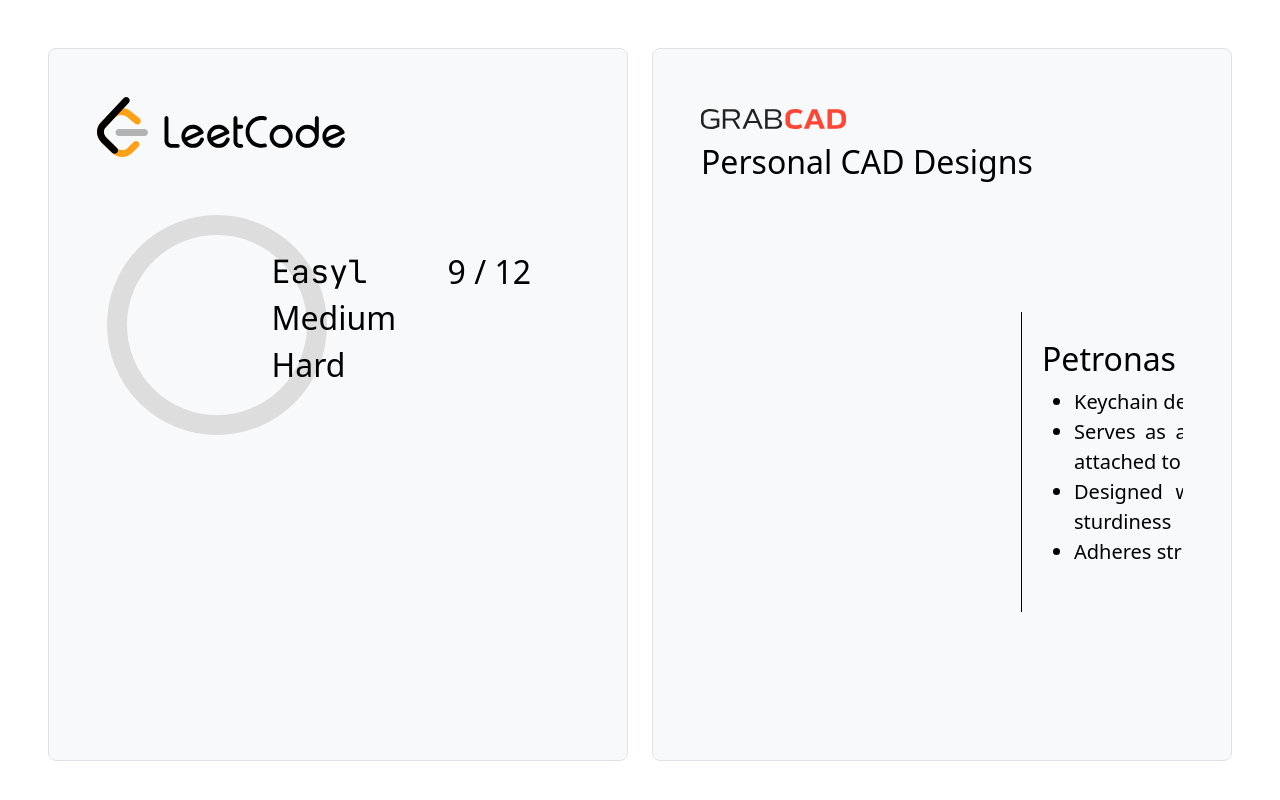
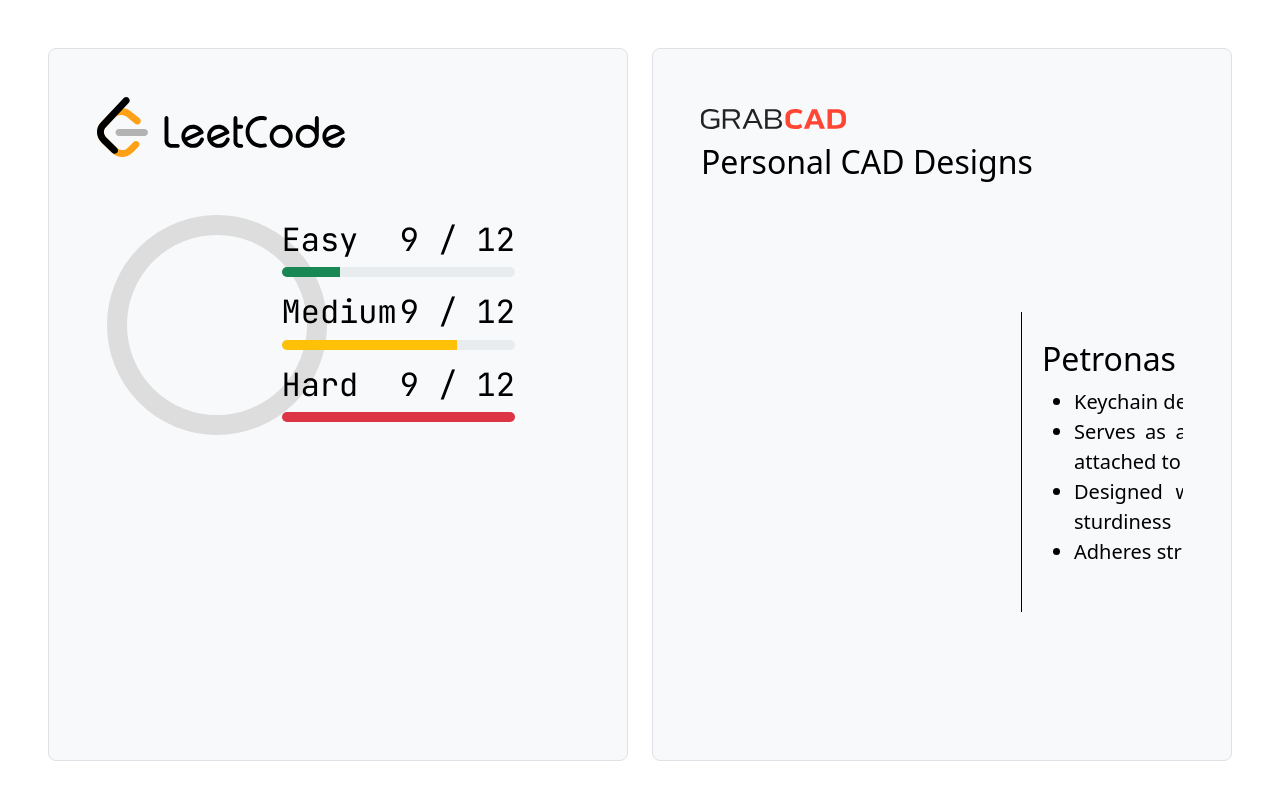
Before and after one commit to hkyee/hkyee.github.io, a plain HTML site: page index.html in a window 1280 px wide. Shown: the part 2115-2915 px from the top of the page. Drawn offline with nearby package versions, Linux system fonts and the light colour scheme; some packages are replaced by stand-ins of ours; no server answers; a script that the page names is missing.

Commit message:
Added Leetcode stats

```diff
--- a/index.html
+++ b/index.html
@@ -413,6 +413,7 @@
               </a>
             </div>
             <div class="row">
+              <div class="d-flex align-items-stretch">
                 <!-- Progress Circle Start-->
                 <div class="col-md-3">
                   <div>
@@ -457,19 +458,68 @@
                 </div>
                 <!-- Progress Circle End -->
                 <div class="col-md-9">
-                <div class="m-5">
+                  <div class="mx-5">
+                    <!-- Easy -->
+                    <div class="m-3">
                       <div class="d-flex justify-content-between">
-                    <h2 id="lc_easy_title" class="jetbrainsmono">Easyl</h2>
-                    <h2 id="questions_solved">9 / 12</h2>
+                        <h2 id="lc_easy_title" class="jetbrainsmono">Easy</h2>
+                        <h2 id="lc_easy_questions_solved" class="jetbrainsmono">
+                          9 / 12
+                        </h2>
                       </div>
-
-                  <h2 id="lc_medium_title">Medium</h2>
-
-                  <h2 id="lc_hard_title">Hard</h2>
+                      <!-- Easy Progress Bar -->
+                      <div id="lc_easy_bar" class="progress" role="progressbar">
+                        <div
+                          class="progress-bar bg-success"
+                          style="width: 25%"
+                        ></div>
                       </div>
                     </div>
 
-              <div class="col-md-9"></div>
+                    <!-- Medium -->
+                    <div class="m-3">
+                      <div class="d-flex justify-content-between">
+                        <h2 id="lc_medium_title" class="jetbrainsmono">
+                          Medium
+                        </h2>
+                        <h2
+                          id="lc_medium_questions_solved"
+                          class="jetbrainsmono"
+                        >
+                          9 / 12
+                        </h2>
+                      </div>
+                      <!-- Medium Progress Bar -->
+                      <div
+                        id="lc_medium_bar"
+                        class="progress"
+                        role="progressbar"
+                      >
+                        <div
+                          class="progress-bar bg-warning"
+                          style="width: 75%"
+                        ></div>
+                      </div>
+                    </div>
+                    <!-- Hard -->
+                    <div class="m-3">
+                      <div class="d-flex justify-content-between">
+                        <h2 id="lc_hard_title" class="jetbrainsmono">Hard</h2>
+                        <h2 id="lc_hard_questions_solved" class="jetbrainsmono">
+                          9 / 12
+                        </h2>
+                      </div>
+                      <!-- Hard Progress Bar -->
+                      <div id="lc_hard_bar" class="progress" role="progressbar">
+                        <div
+                          class="progress-bar bg-danger"
+                          style="width: 100%"
+                        ></div>
+                      </div>
+                    </div>
+                  </div>
+                </div>
+              </div>
             </div>
           </div>
         </div>
--- a/styles.css
+++ b/styles.css
@@ -85,7 +85,7 @@
 }
 
 .jetbrainsmono {
-    font-family: 'JetBrains Mono', serif;
+    font-family: 'JetBrains Mono', monospace;
 }
 
 #mckl img {
@@ -316,3 +316,7 @@
     font-family: "SF Pro Text", Helvetica, sans-serif;
     font-size: 22px;
 }
+
+.progress {
+    height: 10px;
+}
```
Lines whose indentation alone changed are shown as unchanged.
